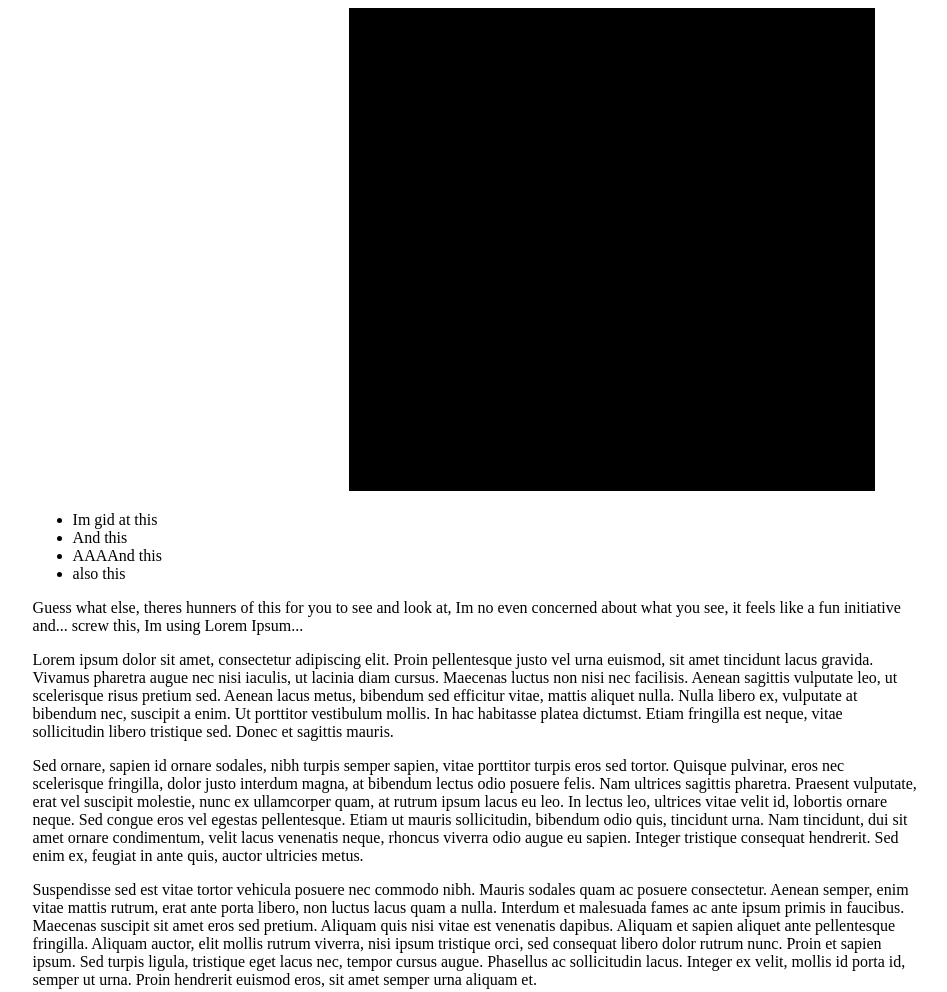
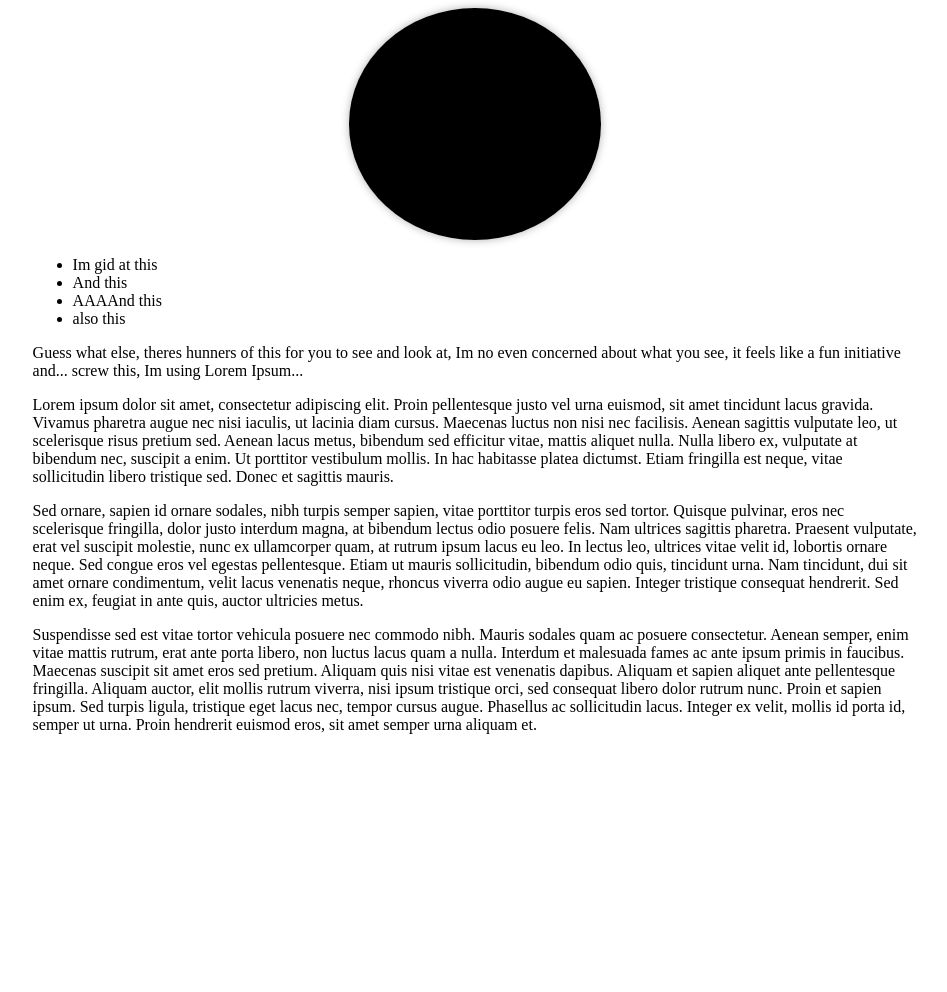
Before and after one commit to IamAlecYoung/PersonalWebsite, a plain HTML site: page index.html in a window 1280 px wide. Shown: the whole page, without its empty margins (165-1112 px from the left). After the commit the page ends 800 px from the top, so only its background shows below. Drawn offline with Linux system fonts and the light colour scheme.

Commit message:
Changed Main image style
Added a rounded edge to the image in order to prevent straight edges

```diff
--- a/styles/main.css
+++ b/styles/main.css
@@ -3,8 +3,13 @@
 	margin: 0 auto;
 }
 
-img {
-	margin: 0 auto;
+.mainImage img {
+	width: 100%;
+	display: table-cell;
+	vertical-align: middle;
+	min-width: 20%;
+	border-radius: 50%;
+	box-shadow: 0 0 8px rgba(0, 0, 0, .3);
 }
 
 #MainInformation {
```
